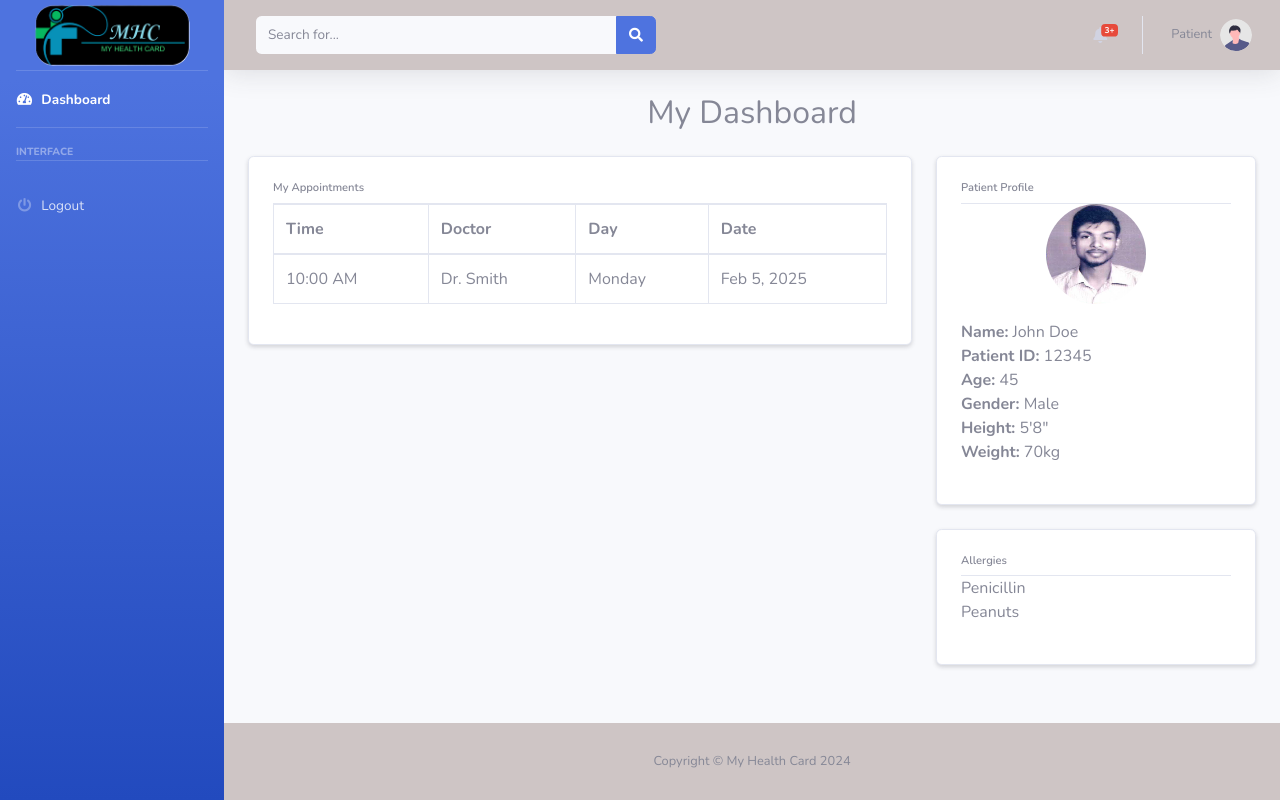
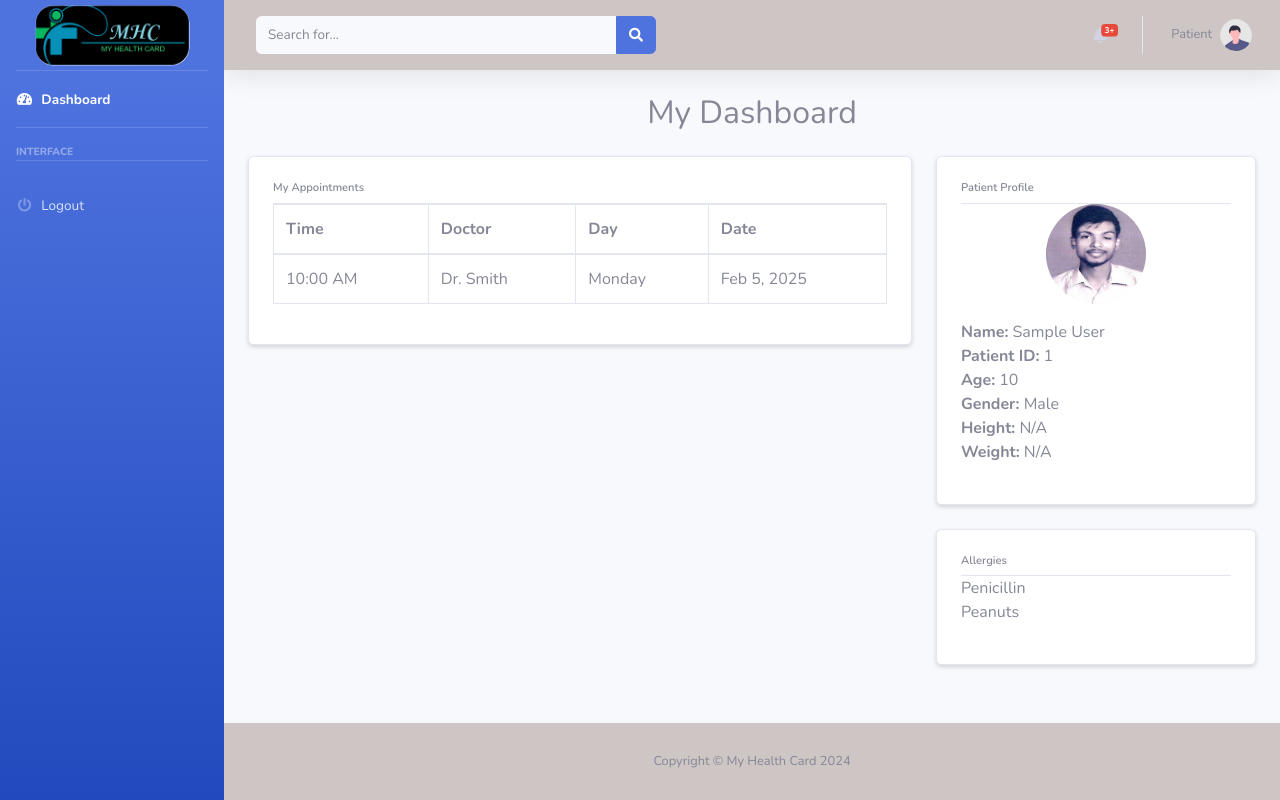
Before and after one commit to smabid2018/Health-app, a Django app: template mhcapp/templates/patientdash.html in a window 1280 px wide. Run offline with Django 5.2, Linux system fonts and the light colour scheme; the template is opened without the code that fills it: values that come from a table or form of the project are taken from there, others are empty; tables that the repository leaves empty hold one stand-in row (values such as "Sample post"); parts of the project's set-up code (start-up, migrations or seed data) failed here and were passed over; some libraries are stand-ins or nearby versions.

Commit message:
dynamic field updated for patient details.

```diff
--- a/mhcapp/templates/patientdash.html
+++ b/mhcapp/templates/patientdash.html
@@ -34,13 +34,13 @@
                         <img src="/static/resource/abid.jpg" alt="Profile Picture" class="rounded-circle img-fluid mb-3" style="width: 100px; height: 100px;">
                     </div>
                     <ul class="list-unstyled">
-                        <li><strong>Name:</strong> John Doe</li>
-                        <li><strong>Patient ID:</strong> 12345</li>
-                        <li><strong>Age:</strong> 45</li>
-                        <li><strong>Gender:</strong> Male</li>
-                        <li><strong>Height:</strong> 5'8"</li>
-                        <li><strong>Weight:</strong> 70kg</li>
-                    </ul>
+                        <li><strong>Name:</strong> {{ patient.user.name }}</li>
+                        <li><strong>Patient ID:</strong> {{ patient.user.custom_id }}</li>
+                        <li><strong>Age:</strong> {{ patient.age }}</li>
+                        <li><strong>Gender:</strong> {{ patient.get_gender_display }}</li>
+                        <li><strong>Height:</strong> {{ patient.height|default:"N/A" }}</li>
+                        <li><strong>Weight:</strong> {{ patient.weight|default:"N/A" }}</li>
+                        </ul>
                 </div>
             </div>
         </div>
```
